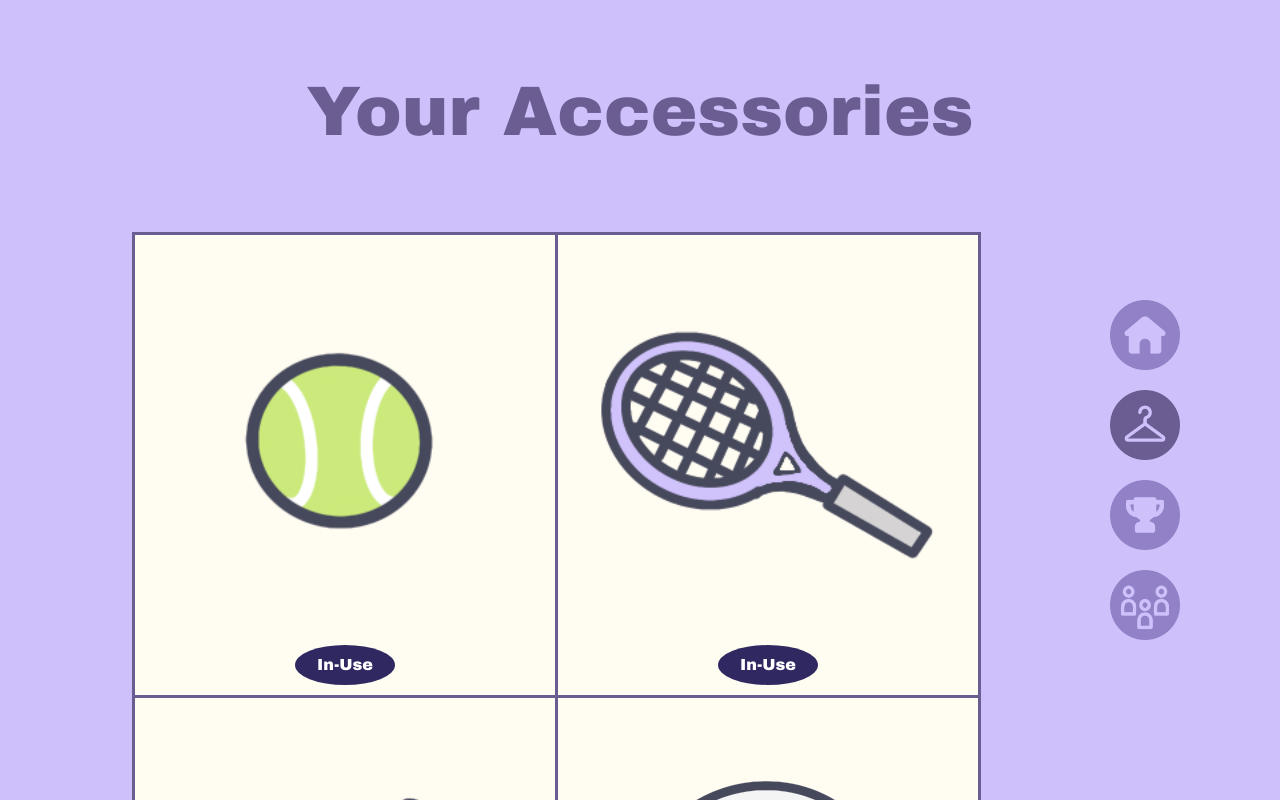
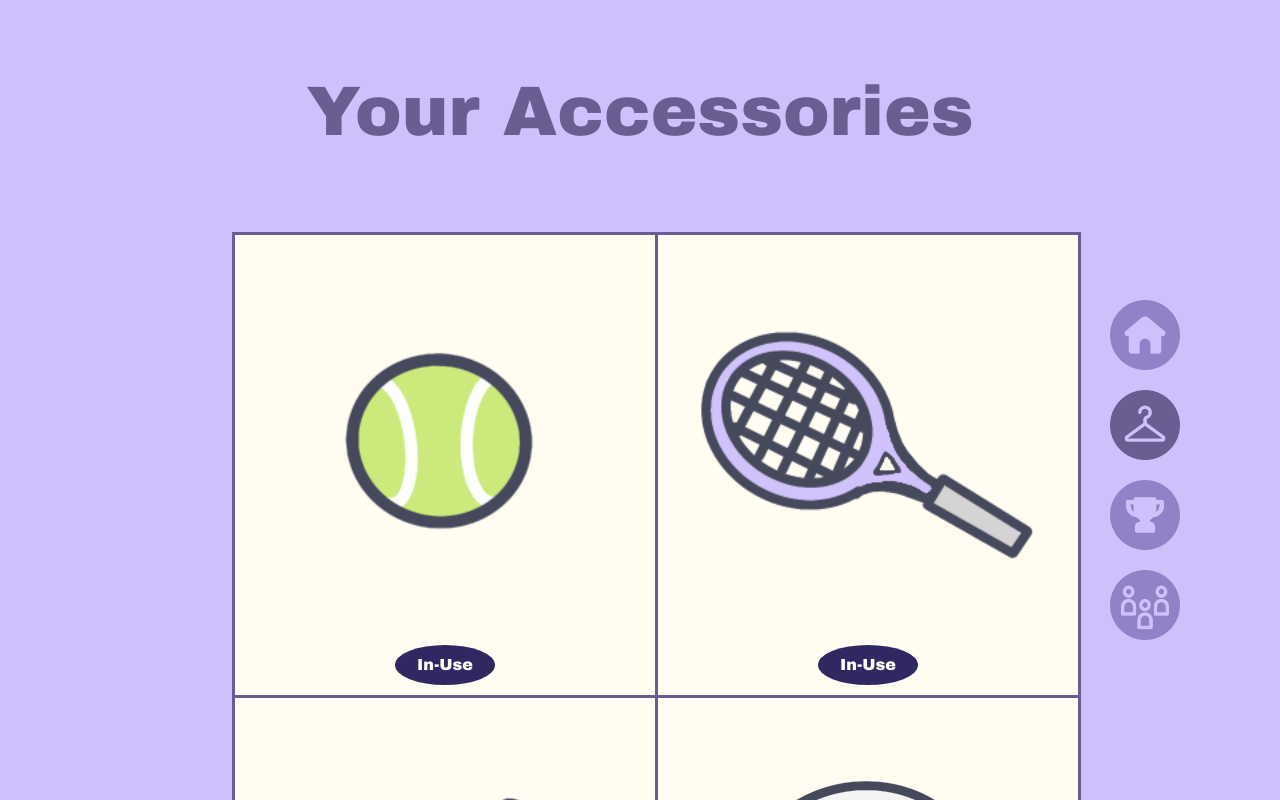
Before and after one commit to kiannabolante/huskypal, a React (Create React App) app in the folder clients/: page /user/accessories in a window 1280 px wide. Shown: the top 800 px of the page. Built offline with nearby package versions, Linux system fonts and the light colour scheme.

Commit message:
centered closet table

```diff
--- a/clients/src/components/Closet.css
+++ b/clients/src/components/Closet.css
@@ -15,6 +15,11 @@ body {
 .custom-table th {
   background-color: #FFFCF2;
   font-weight: bold;
+}
+
+.custom-table-container {
+  display: flex;
+  justify-content: center;
 }
 
 .custom-table tr:nth-child(even) {
--- a/clients/src/components/Closet.jsx
+++ b/clients/src/components/Closet.jsx
@@ -19,6 +19,7 @@ const Closet = () => {
     <div className="container" >
       <h1>Your Accessories</h1>
       <section className="displayLine">
+      <div className="custom-table-container">
         <table class="table custom-table">
           <thead>
             <tr className="taller-row">
@@ -68,6 +69,7 @@ const Closet = () => {
             </tr>
           </tbody>
         </table>
+        </div>
 
         {/* Navigation Bar */}
         <section className="logos">
```
